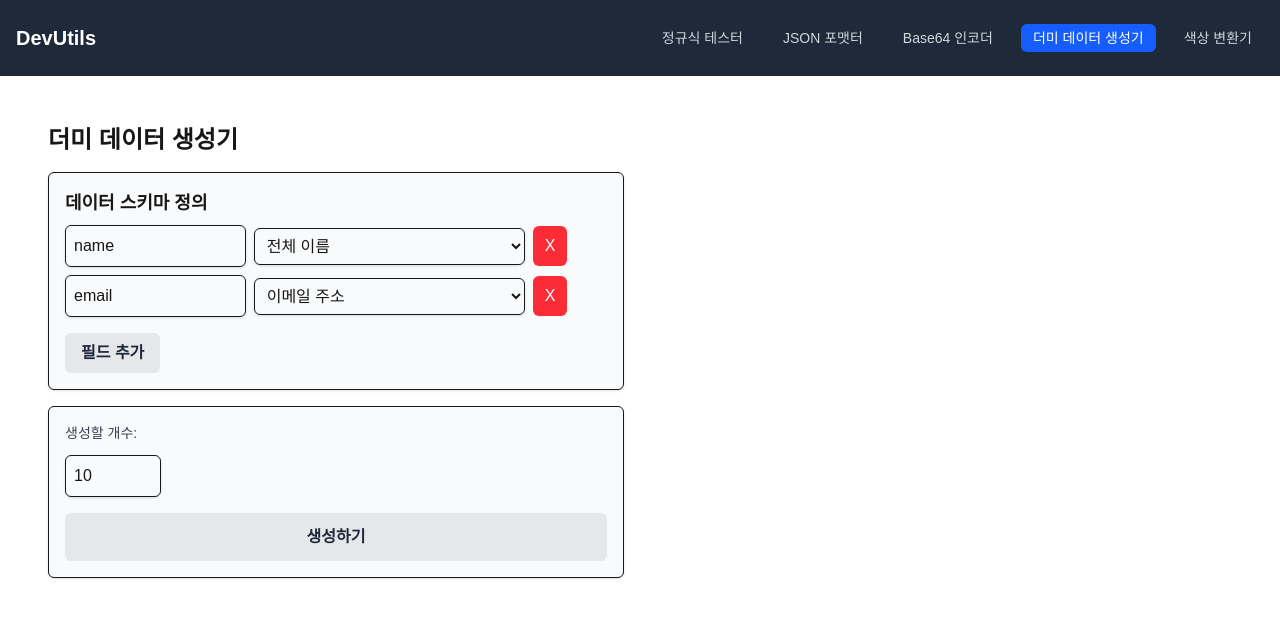
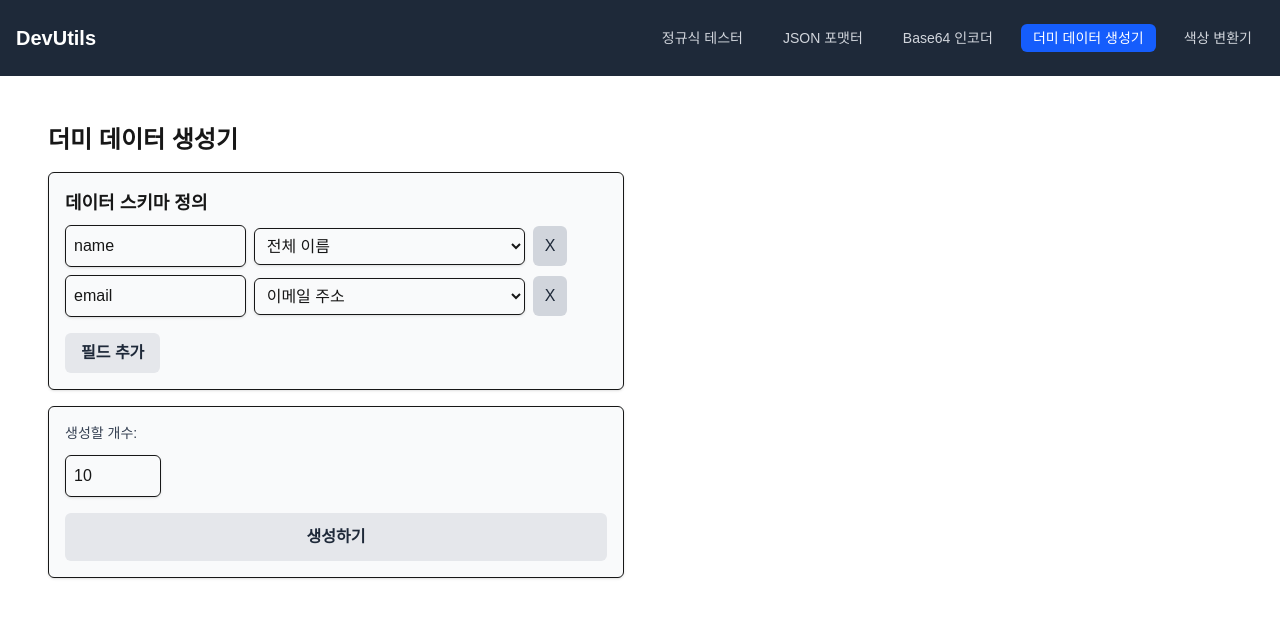
Before and after one commit to dongeun-i/DevUtils, a Next.js app: page /tools/dummy-data-generator in a window 1280 px wide. Shown: the top 618 px of the page. Built offline with nearby package versions, Linux system fonts and the light colour scheme.

Commit message:
스타일 및 기능 수정

```diff
--- a/app/tools/dummy-data-generator/page.tsx
+++ b/app/tools/dummy-data-generator/page.tsx
@@ -112,7 +112,7 @@ const DummyDataGeneratorPage = () => {
                             <option key={key} value={key}>{value}</option>
                           ))}
                         </select>
-                        <button onClick={() => removeSchemaRow(row.id)} className="px-3 py-2 bg-red-500 text-white rounded-md">X</button>
+                        <button onClick={() => removeSchemaRow(row.id)} className="px-3 py-2 bg-gray-300 text-gray-800 rounded-md hover:bg-gray-400">X</button>
                       </div>
                     ))}
                     <button onClick={addSchemaRow} className="px-4 py-2 bg-gray-200 text-gray-800 font-semibold rounded-md mt-2 hover:bg-gray-300">필드 추가</button>
```
